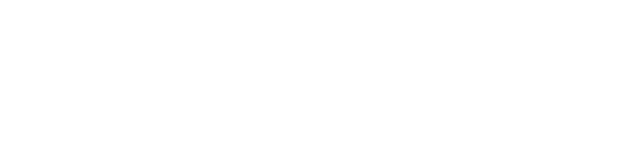
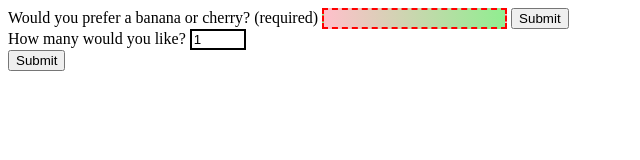
Before and after one commit to majinblue/form-validation, a plain HTML site: page index.html in a window 1280 px wide. Shown: the whole page, without its empty margins (0-640 px from the left). Drawn offline with Linux system fonts and the light colour scheme.

Commit message:
Created a small example of HTML validation using a specific fruit scenario. This is just a precursor to a more fleshed out example.

```diff
--- a/index.html
+++ b/index.html
@@ -4,9 +4,25 @@
   <meta charset="UTF-8">
   <meta http-equiv="X-UA-Compatible" content="IE=edge">
   <meta name="viewport" content="width=device-width, initial-scale=1.0">
+  <link rel="stylesheet" href="style.css">
   <title>Form Validation</title>
 </head>
 <body>
-
+  <!-- Form validation is a practice that allows us to format user data as needed for our server -->
+  <form>
+    <div>
+      <label for="choose">Would you prefer a banana or cherry? (required)</label>
+      <!-- 'required' gives our inputs a state of being either valid or invalid -->
+      <input id="choose" name="i_like" required minlength="6" maxlength="6">
+      <button>Submit</button>
+    </div>
+    <div>
+      <label for="number">How many would you like?</label>
+      <input type="number" id="number" min="1" max="10" name="amount" value="1"  >
+    </div>
+    <div>
+      <button type="submit">Submit</button>
+    </div>
+  </form>
 </body>
 </html>
--- a/style.css
+++ b/style.css
@@ -0,0 +1,11 @@
+input:invalid {
+  border: 2px dashed red
+}
+
+input:invalid:required {
+  background-image: linear-gradient(to right, pink, lightgreen);
+}
+
+input:valid {
+  border: 2px solid black;
+}
```
